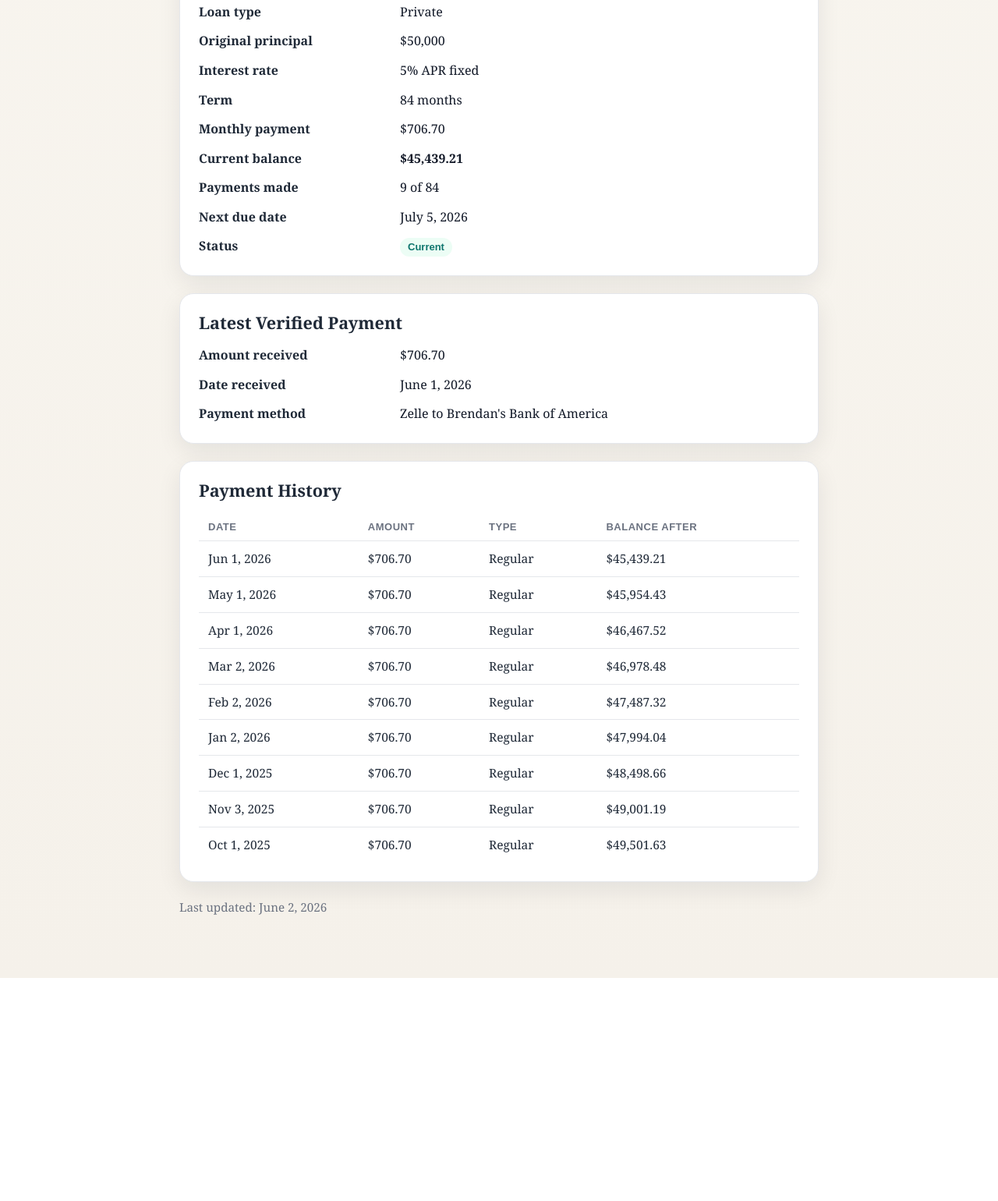
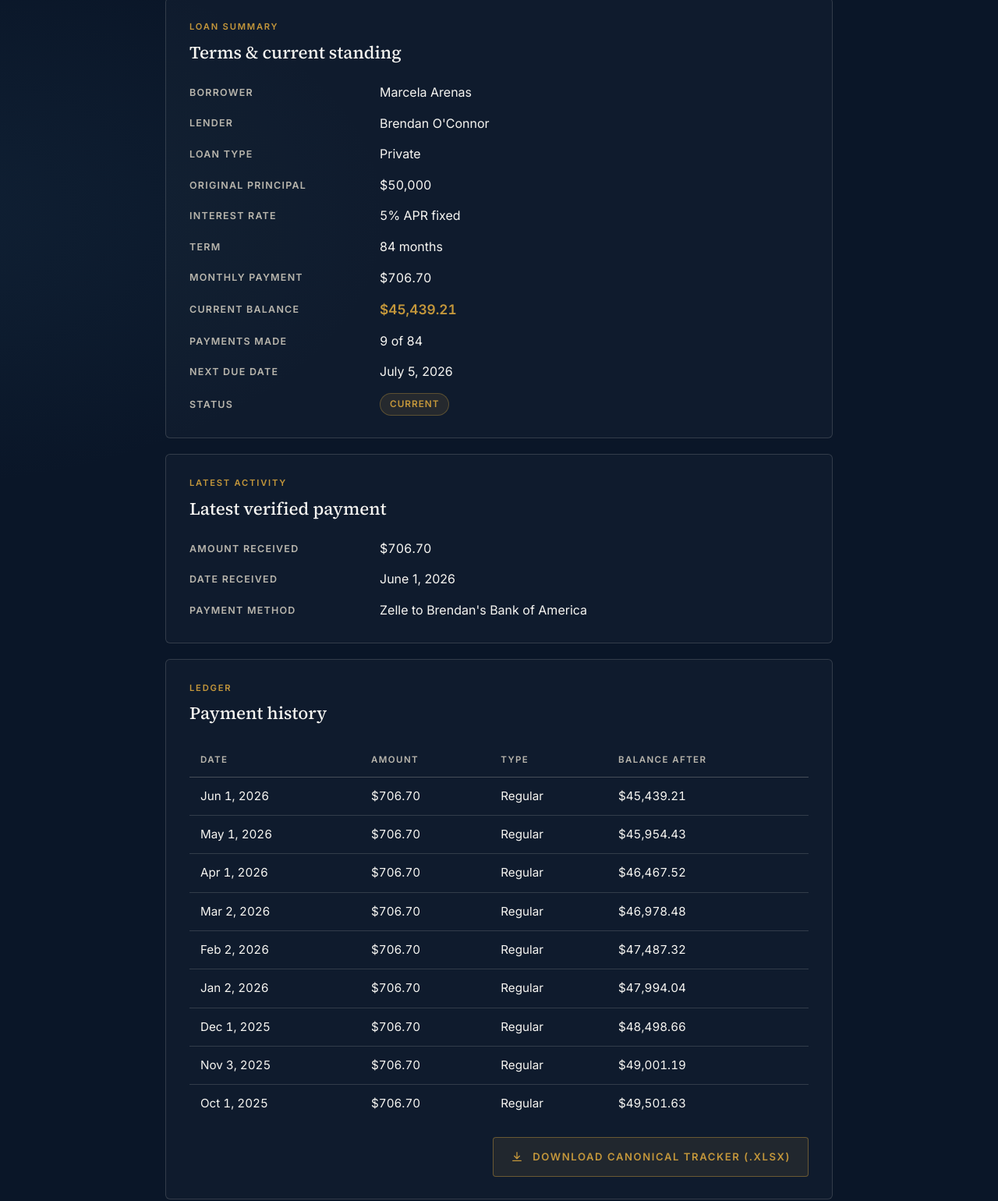
Before and after one commit to brendanterence-pandoc/brendoslife-site, a website: page public/marcela/index.html in a window 1280 px wide. Shown: the part 320-1860 px from the top of the page at 78% size. Before the commit the page ends 1574 px from the top, so only its background shows below. Drawn offline with Linux system fonts and the light colour scheme.

Commit message:
Update Marcela page (auto, 2026-06-02)

```diff
--- a/public/marcela/index.html
+++ b/public/marcela/index.html
@@ -3,90 +3,254 @@
 <head>
   <meta charset="UTF-8" />
   <meta name="viewport" content="width=device-width, initial-scale=1.0" />
-  <title>Marcela Loan Information</title>
+  <title>Personal Loan Status — Marcela Arenas</title>
+  <link rel="icon" type="image/png" href="/favicon.png" />
+  <link rel="preconnect" href="https://fonts.googleapis.com" />
+  <link rel="preconnect" href="https://fonts.gstatic.com" crossorigin />
+  <link
+    rel="stylesheet"
+    href="https://fonts.googleapis.com/css2?family=Source+Serif+4:ital,opsz,wght@0,8..60,400;0,8..60,500;0,8..60,600;0,8..60,700;1,8..60,400;1,8..60,500&family=Inter:wght@400;500;600;700&display=swap"
+  />
   <style>
     :root {
-      --bg: #f7f4ee;
-      --surface: #ffffff;
-      --text: #1f2937;
-      --muted: #6b7280;
-      --border: #e5e7eb;
-      --accent: #0f766e;
-      --accent-soft: #ecfdf5;
-      --shadow: 0 10px 30px rgba(15, 23, 42, 0.08);
-      --radius: 18px;
-      --max: 860px;
+      --bg-navy: #0a1628;
+      --bg-navy-2: #0d1a30;
+      --accent-gold: #c4973b;
+      --accent-gold-dark: #a67d2e;
+      --accent-steel: #3a6b8c;
+      --bg-cream: #f7f6f2;
+      --border-light: rgba(212, 209, 202, 0.18);
+      --border-strong: rgba(212, 209, 202, 0.28);
+      --surface: rgba(255, 255, 255, 0.025);
+      --surface-strong: rgba(255, 255, 255, 0.04);
+      --text-primary: #f7f6f2;
+      --text-muted: #b9b6ad;
+      --font-heading: "Source Serif 4", Georgia, "Times New Roman", serif;
+      --font-body: "Inter", system-ui, -apple-system, sans-serif;
     }
-    * { box-sizing: border-box; }
+
+    * { box-sizing: border-box; margin: 0; padding: 0; }
+    html, body { min-height: 100%; }
+
     body {
+      font-family: var(--font-body);
+      background: var(--bg-navy);
+      color: var(--text-primary);
+      line-height: 1.6;
+      -webkit-font-smoothing: antialiased;
+      background-image:
+        radial-gradient(1200px 600px at 85% -10%, rgba(196, 151, 59, 0.10), transparent 70%),
+        radial-gradient(900px 500px at -10% 30%, rgba(58, 107, 140, 0.12), transparent 70%);
+      min-height: 100vh;
+    }
+
+    .wrap {
+      max-width: 920px;
+      margin: 0 auto;
+      padding: 56px 32px 80px;
+    }
+
+    header { margin-bottom: 40px; }
+
+    .eyebrow {
+      display: inline-flex;
+      align-items: center;
+      gap: 14px;
+      font-family: var(--font-body);
+      font-size: 0.78rem;
+      font-weight: 600;
+      letter-spacing: 0.18em;
+      text-transform: uppercase;
+      color: var(--accent-gold);
+      margin-bottom: 22px;
+    }
+    .eyebrow::before {
+      content: "";
+      width: 36px;
+      height: 1px;
+      background: var(--accent-gold);
+    }
+
+    h1 {
+      font-family: var(--font-heading);
+      font-weight: 500;
+      font-size: clamp(2.1rem, 4vw, 3rem);
+      line-height: 1.1;
+      letter-spacing: -0.015em;
+      color: var(--text-primary);
+      margin-bottom: 14px;
+    }
+    h1 em { font-style: italic; color: var(--accent-gold); font-weight: 500; }
+
+    .subtitle {
+      font-size: 1.02rem;
+      color: var(--text-muted);
+      max-width: 60ch;
+    }
+
+    main { display: grid; gap: 20px; }
+
+    section {
+      background: var(--surface);
+      border: 1px solid var(--border-light);
+      border-radius: 6px;
+      padding: 28px 30px;
+    }
+
+    h2 {
+      font-family: var(--font-heading);
+      font-weight: 500;
+      font-size: 1.4rem;
+      letter-spacing: -0.005em;
+      color: var(--text-primary);
+      margin-bottom: 20px;
+    }
+
+    .section-eyebrow {
+      display: block;
+      font-family: var(--font-body);
+      font-size: 0.7rem;
+      font-weight: 600;
+      letter-spacing: 0.16em;
+      text-transform: uppercase;
+      color: var(--accent-gold);
+      margin-bottom: 6px;
+    }
+
+    dl {
       margin: 0;
-      font-family: Georgia, "Times New Roman", serif;
-      background: linear-gradient(180deg, #f8f5ef 0%, #f5f1ea 100%);
-      color: var(--text);
-      line-height: 1.6;
+      display: grid;
+      grid-template-columns: minmax(180px, 220px) 1fr;
+      gap: 14px 24px;
     }
-    .wrap { max-width: var(--max); margin: 0 auto; padding: 40px 20px 64px; }
-    header { margin-bottom: 28px; }
-    .eyebrow {
-      display: inline-block; margin-bottom: 10px;
-      padding: 6px 10px; border-radius: 999px;
-      background: var(--accent-soft); color: var(--accent);
-      font: 600 13px/1.2 Arial, sans-serif; letter-spacing: 0.02em;
+    dt {
+      font-family: var(--font-body);
+      font-size: 0.78rem;
+      font-weight: 600;
+      letter-spacing: 0.1em;
+      text-transform: uppercase;
+      color: var(--text-muted);
+      align-self: center;
     }
-    h1 { margin: 0 0 12px; font-size: clamp(2rem, 4vw, 3.2rem); line-height: 1.1; }
-    .intro { max-width: 62ch; margin: 0; color: var(--muted); font-size: 1.05rem; }
-    main { display: grid; gap: 22px; }
-    section {
-      background: var(--surface); border: 1px solid var(--border);
-      border-radius: var(--radius); box-shadow: var(--shadow); padding: 24px;
+    dd {
+      font-family: var(--font-body);
+      font-size: 1rem;
+      color: var(--text-primary);
+      font-weight: 400;
     }
-    h2 { margin: 0 0 16px; font-size: 1.35rem; line-height: 1.2; }
-    dl { margin: 0; display: grid; grid-template-columns: minmax(180px, 240px) 1fr; gap: 12px 18px; }
-    dt { margin: 0; font-weight: 700; }
-    dd { margin: 0; color: #111827; }
-    .num { font-variant-numeric: tabular-nums; }
+    dd.num { font-variant-numeric: tabular-nums; }
+    dd strong { font-weight: 600; color: var(--accent-gold); font-size: 1.08rem; }
+
     .pill {
-      display: inline-block; padding: 4px 10px; border-radius: 999px;
-      background: var(--accent-soft); color: var(--accent);
-      font: 600 13px/1.2 Arial, sans-serif;
+      display: inline-block;
+      padding: 4px 12px;
+      border-radius: 999px;
+      background: rgba(196, 151, 59, 0.12);
+      border: 1px solid rgba(196, 151, 59, 0.35);
+      color: var(--accent-gold);
+      font-family: var(--font-body);
+      font-size: 0.74rem;
+      font-weight: 600;
+      letter-spacing: 0.08em;
+      text-transform: uppercase;
     }
-    table { width: 100%; border-collapse: collapse; font-variant-numeric: tabular-nums; }
+
+    .hist-wrap { overflow-x: auto; }
+    table {
+      width: 100%;
+      border-collapse: collapse;
+      font-variant-numeric: tabular-nums;
+    }
     th, td {
-      text-align: left; padding: 10px 12px;
-      border-bottom: 1px solid var(--border); font-size: 0.97rem;
+      text-align: left;
+      padding: 12px 14px;
+      border-bottom: 1px solid var(--border-light);
+      font-size: 0.95rem;
     }
     th {
-      font: 600 13px/1.2 Arial, sans-serif;
-      letter-spacing: 0.04em; text-transform: uppercase;
-      color: var(--muted);
+      font-family: var(--font-body);
+      font-size: 0.72rem;
+      font-weight: 600;
+      letter-spacing: 0.12em;
+      text-transform: uppercase;
+      color: var(--text-muted);
+      border-bottom-color: var(--border-strong);
     }
+    td.num { font-variant-numeric: tabular-nums; }
     tr:last-child td { border-bottom: 0; }
-    .note, .small { color: var(--muted); }
-    .note { margin: 0; }
-    ul { margin: 0; padding-left: 20px; }
-    li + li { margin-top: 8px; }
-    .updated { margin-top: 20px; font-size: 0.95rem; color: var(--muted); }
-    footer { margin-top: 28px; color: var(--muted); font-size: 0.95rem; }
-    a { color: var(--accent); }
+    tbody tr:hover { background: rgba(196, 151, 59, 0.04); }
+
+    .download-row {
+      display: flex;
+      justify-content: flex-end;
+      margin-top: 18px;
+    }
+
+    .btn-download {
+      display: inline-flex;
+      align-items: center;
+      gap: 12px;
+      padding: 14px 22px;
+      background: rgba(196, 151, 59, 0.10);
+      border: 1px solid rgba(196, 151, 59, 0.45);
+      border-radius: 4px;
+      color: var(--accent-gold);
+      text-decoration: none;
+      font-family: var(--font-body);
+      font-size: 0.82rem;
+      font-weight: 600;
+      letter-spacing: 0.12em;
+      text-transform: uppercase;
+      transition: all 220ms cubic-bezier(0.4, 0, 0.2, 1);
+    }
+    .btn-download:hover {
+      background: rgba(196, 151, 59, 0.18);
+      border-color: var(--accent-gold);
+      transform: translateY(-1px);
+    }
+    .btn-download svg {
+      width: 16px;
+      height: 16px;
+      stroke: currentColor;
+      fill: none;
+      stroke-width: 2;
+      stroke-linecap: round;
+      stroke-linejoin: round;
+    }
+
+    .updated {
+      margin-top: 32px;
+      font-family: var(--font-body);
+      font-size: 0.82rem;
+      color: var(--text-muted);
+      text-align: center;
+      letter-spacing: 0.04em;
+    }
+
     @media (max-width: 640px) {
-      .wrap { padding: 28px 16px 48px; }
-      section { padding: 20px; }
-      dl { grid-template-columns: 1fr; gap: 6px 0; }
-      dd { margin-bottom: 10px; }
-      .hist-wrap { overflow-x: auto; }
+      .wrap { padding: 36px 20px 64px; }
+      section { padding: 22px 20px; }
+      dl { grid-template-columns: 1fr; gap: 4px 0; }
+      dt { margin-top: 12px; }
+      dt:first-child { margin-top: 0; }
       table { min-width: 520px; }
+      .download-row { justify-content: stretch; }
+      .btn-download { width: 100%; justify-content: center; }
     }
   </style>
 </head>
 <body>
   <div class="wrap">
     <header>
-      <h1>Personal Loan Status for Marcela Arenas</h1>
+      <div class="eyebrow">Private &middot; Loan Status</div>
+      <h1>Personal Loan Status for <em>Marcela Arenas</em></h1>
+      <p class="subtitle">A live record of the private pool loan from Brendan O&#39;Connor, refreshed monthly after the Bank of America statement posts.</p>
     </header>
 
     <main>
       <section aria-labelledby="loan-summary">
-        <h2 id="loan-summary">Loan Summary</h2>
+        <span class="section-eyebrow">Loan Summary</span>
+        <h2 id="loan-summary">Terms &amp; current standing</h2>
         <dl>
           <dt>Borrower</dt>
           <dd>Marcela Arenas</dd>
@@ -124,7 +288,8 @@
       </section>
 
       <section aria-labelledby="latest-payment">
-        <h2 id="latest-payment">Latest Verified Payment</h2>
+        <span class="section-eyebrow">Latest Activity</span>
+        <h2 id="latest-payment">Latest verified payment</h2>
         <dl>
           <dt>Amount received</dt>
           <dd class="num">$706.70</dd>
@@ -138,7 +303,8 @@
       </section>
 
       <section aria-labelledby="history">
-        <h2 id="history">Payment History</h2>
+        <span class="section-eyebrow">Ledger</span>
+        <h2 id="history">Payment history</h2>
         <div class="hist-wrap">
           <table>
             <thead>
@@ -152,60 +318,68 @@
             <tbody>
           <tr>
             <td><time datetime="2026-06-01">Jun 1, 2026</time></td>
-            <td>$706.70</td>
+            <td class="num">$706.70</td>
             <td>Regular</td>
-            <td>$45,439.21</td>
+            <td class="num">$45,439.21</td>
           </tr>
           <tr>
             <td><time datetime="2026-05-01">May 1, 2026</time></td>
-            <td>$706.70</td>
+            <td class="num">$706.70</td>
             <td>Regular</td>
-            <td>$45,954.43</td>
+            <td class="num">$45,954.43</td>
           </tr>
           <tr>
             <td><time datetime="2026-04-01">Apr 1, 2026</time></td>
-            <td>$706.70</td>
+            <td class="num">$706.70</td>
             <td>Regular</td>
-            <td>$46,467.52</td>
+            <td class="num">$46,467.52</td>
           </tr>
           <tr>
             <td><time datetime="2026-03-02">Mar 2, 2026</time></td>
-            <td>$706.70</td>
+            <td class="num">$706.70</td>
             <td>Regular</td>
-            <td>$46,978.48</td>
+            <td class="num">$46,978.48</td>
           </tr>
           <tr>
             <td><time datetime="2026-02-02">Feb 2, 2026</time></td>
-            <td>$706.70</td>
+            <td class="num">$706.70</td>
             <td>Regular</td>
-            <td>$47,487.32</td>
+            <td class="num">$47,487.32</td>
           </tr>
           <tr>
             <td><time datetime="2026-01-02">Jan 2, 2026</time></td>
-            <td>$706.70</td>
+            <td class="num">$706.70</td>
             <td>Regular</td>
-            <td>$47,994.04</td>
+            <td class="num">$47,994.04</td>
           </tr>
           <tr>
             <td><time datetime="2025-12-01">Dec 1, 2025</time></td>
-            <td>$706.70</td>
+            <td class="num">$706.70</td>
             <td>Regular</td>
-            <td>$48,498.66</td>
+            <td class="num">$48,498.66</td>
           </tr>
           <tr>
             <td><time datetime="2025-11-03">Nov 3, 2025</time></td>
-            <td>$706.70</td>
+            <td class="num">$706.70</td>
             <td>Regular</td>
-            <td>$49,001.19</td>
+            <td class="num">$49,001.19</td>
           </tr>
           <tr>
             <td><time datetime="2025-10-01">Oct 1, 2025</time></td>
-            <td>$706.70</td>
+            <td class="num">$706.70</td>
             <td>Regular</td>
-            <td>$49,501.63</td>
+            <td class="num">$49,501.63</td>
           </tr>
             </tbody>
           </table>
+        </div>
+        <div class="download-row">
+          <a class="btn-download" href="/marcela/Marcela_Loan_Tracker.xlsx" download>
+            <svg viewBox="0 0 24 24" aria-hidden="true">
+              <path d="M12 4v12m0 0l-5-5m5 5l5-5M4 20h16" />
+            </svg>
+            Download canonical tracker (.xlsx)
+          </a>
         </div>
       </section>
 
```
Also changed, not shown: 1 other file.
